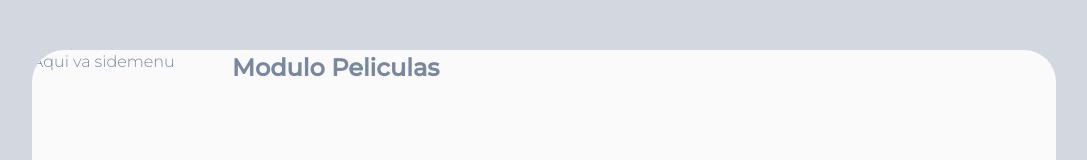
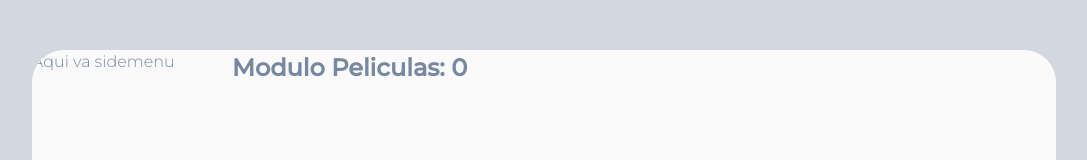
Before and after one commit to Ch3chy/challenge-movies, a React (Vite) app: page / in a window 1280 px wide. Shown: the top 160 px of the page, without its empty margins (96-1183 px from the left). Built offline with nearby package versions, Linux system fonts and the light colour scheme.

Commit message:
feat: configure global state with zustand

```diff
--- a/package.json
+++ b/package.json
@@ -14,7 +14,8 @@
   "dependencies": {
     "react": "^18.3.1",
     "react-dom": "^18.3.1",
-    "react-router-dom": "^6.28.2"
+    "react-router-dom": "^6.28.2",
+    "zustand": "^5.0.3"
   },
   "devDependencies": {
     "@commitlint/cli": "^19.8.0",
--- a/src/modules/movies/movies.tsx
+++ b/src/modules/movies/movies.tsx
@@ -1,9 +1,12 @@
 import { FC } from "react";
+import { useMoviesStore } from "./stores/useMoviesStore";
 
 const Movies: FC = () => {
+  const movies = useMoviesStore((state) => state.movies);
+
   return (
     <div>
-      <h1>Modulo Peliculas</h1>
+      <h1>Modulo Peliculas: {movies.length}</h1>
     </div>
   );
 };
--- /dev/null
+++ b/src/modules/movies/stores/useMoviesStore.ts
@@ -0,0 +1,16 @@
+import { create } from "zustand";
+import { createJSONStorage, persist } from "zustand/middleware";
+import { MoviesStore } from "../types/store.type";
+
+export const useMoviesStore = create<MoviesStore>()(
+  persist(
+    (set) => ({
+      movies: [],
+      setMovies: (movies) => set({ movies }),
+    }),
+    {
+      name: "movies-storage",
+      storage: createJSONStorage(() => sessionStorage),
+    }
+  )
+);
--- /dev/null
+++ b/src/modules/movies/types/store.type.ts
@@ -0,0 +1,6 @@
+import { Movie } from "./movie.type";
+
+export type MoviesStore = {
+  movies: Movie[];
+  setMovies: (movies: Movie[]) => void;
+};
```
Also changed, not shown: src/base/base.tsx (+4 -4 lines), src/modules/movies/types/movie.type.ts (added, +9 -0 lines), 1 other file (tests, documents, lock files or other folders).
